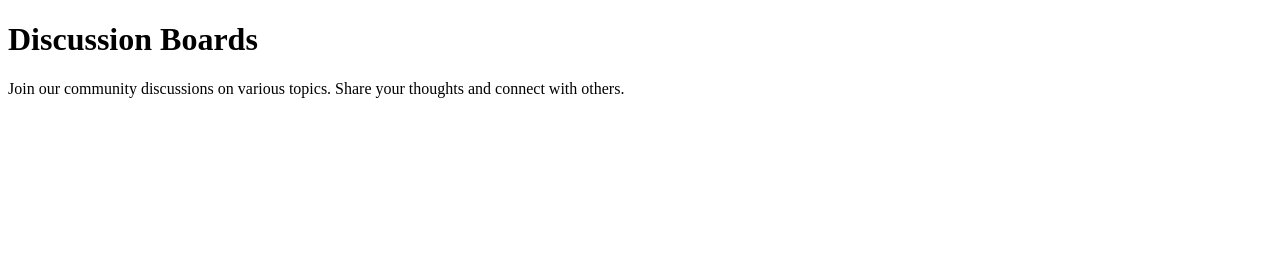
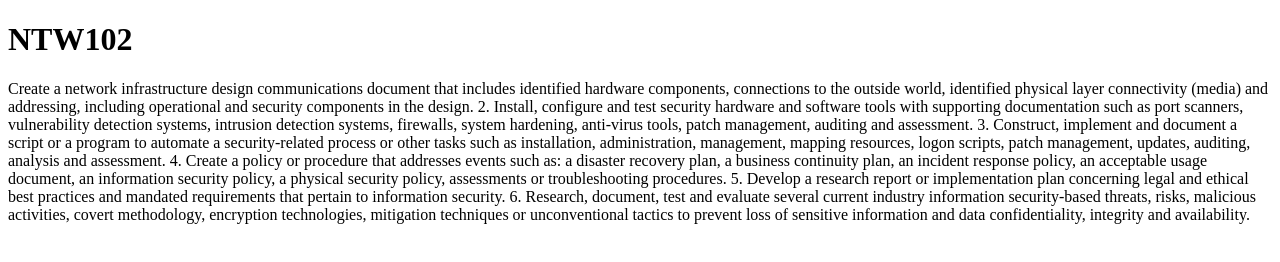
Before and after one commit to EpicEndzoneExecutor/The-Foundation-, a plain HTML site: page boards.html in a window 1280 px wide. Drawn offline with Linux system fonts and the light colour scheme.

Commit message:
Update boards.html

```diff
--- a/boards.html
+++ b/boards.html
@@ -1,4 +1,4 @@
-<!-- Author: [Your Name] -->
+<!-- Author: [Gabriel H] -->
 <!-- HTML document declaration -->
 <!DOCTYPE html>
 <!-- Start of HTML document -->
@@ -6,13 +6,29 @@
     <!-- Head section -->
     <head>
         <!-- Page title -->
-        <title>Discussion Boards</title>
+        <title>NTW102</title>
     </head>
     <!-- Body section -->
     <body>
         <!-- Main header of the page -->
-        <h1>Discussion Boards</h1>
+        <h1>NTW102</h1>
         <!-- Introductory paragraph -->
-        <p>Join our community discussions on various topics. Share your thoughts and connect with others.</p>
+        <p>Create a network infrastructure design communications document that includes identified hardware components,
+connections to the outside world, identified physical layer connectivity (media) and addressing, including operational and
+security components in the design.
+2. Install, configure and test security hardware and software tools with supporting documentation such as port scanners,
+vulnerability detection systems, intrusion detection systems, firewalls, system hardening, anti-virus tools, patch
+management, auditing and assessment.
+3. Construct, implement and document a script or a program to automate a security-related process or other tasks such as
+installation, administration, management, mapping resources, logon scripts, patch management, updates, auditing,
+analysis and assessment.
+4. Create a policy or procedure that addresses events such as: a disaster recovery plan, a business continuity plan, an
+incident response policy, an acceptable usage document, an information security policy, a physical security policy,
+assessments or troubleshooting procedures.
+5. Develop a research report or implementation plan concerning legal and ethical best practices and mandated requirements
+that pertain to information security.
+6. Research, document, test and evaluate several current industry information security-based threats, risks, malicious
+activities, covert methodology, encryption technologies, mitigation techniques or unconventional tactics to prevent loss of
+sensitive information and data confidentiality, integrity and availability.</p>
     </body>
 </html>
```
